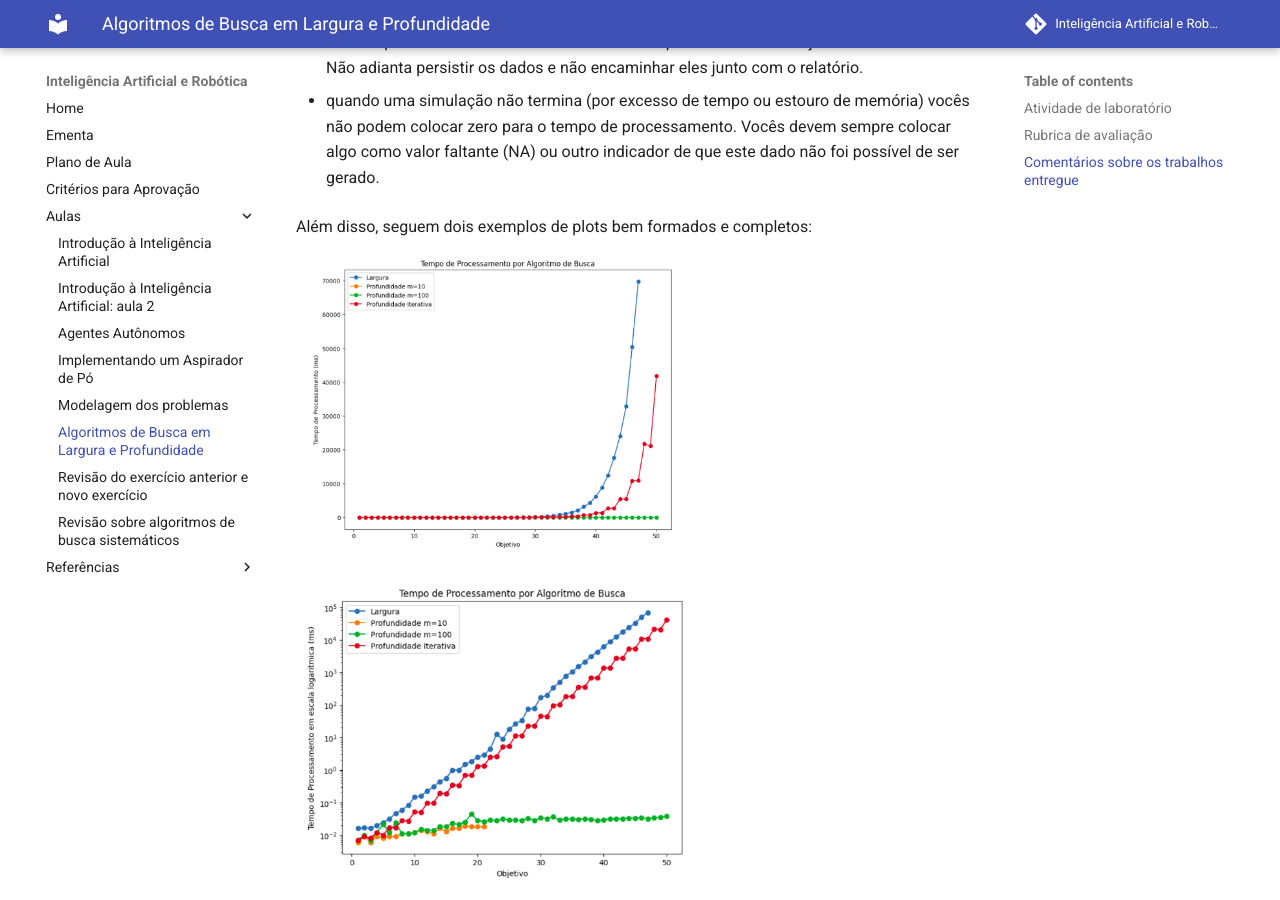
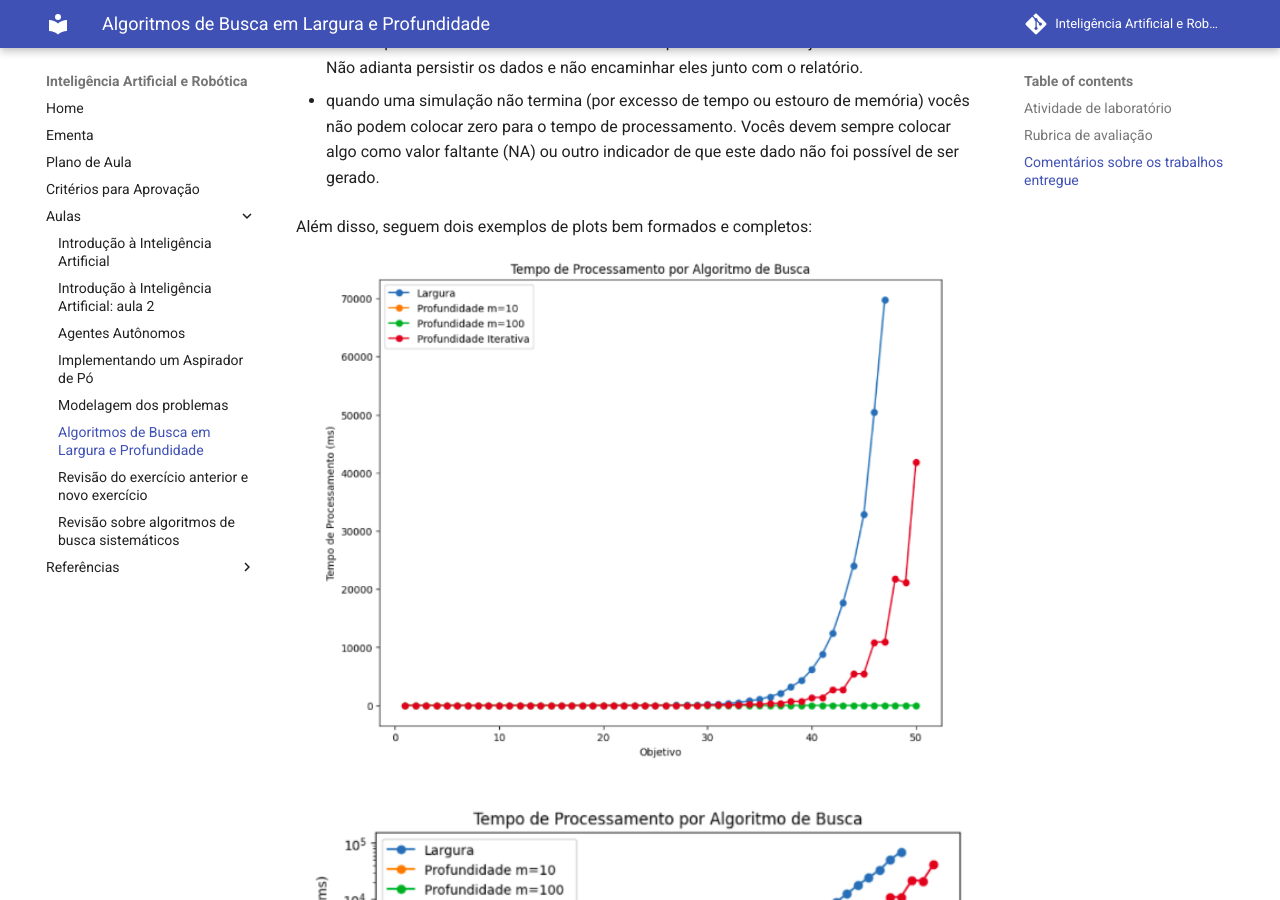
Before and after one commit to Insper/ia_bcc, an MkDocs documentation site: the page built from docs/aulas/04_x_buscas/index.md, in a window 1280 px wide and 900 px high, scrolled down 4085 px. Built offline with MkDocs 1.6.1 and Material for MkDocs 9.7.7, drawn with Linux system fonts in a browser that asks for light colours; nearby versions of some CDN libraries; emoji names are drawn with the system emoji font; comment, search, counter and statistics services are not loaded.

Commit message:
pre aula 08

```diff
--- a/docs/aulas/04_x_buscas/index.md
+++ b/docs/aulas/04_x_buscas/index.md
@@ -138,8 +138,8 @@ Depois de avaliar os trabalhos entregues por vocês, gostaria de fazer os seguin
 
 Além disso, seguem dois exemplos de plots bem formados e completos:
 
-<img src="figuras/esdras_convencional.png" width="400" height="300">
+<img src="figuras/esdras_convencional.png" width="800" height="600">
 
-<img src="figuras/esdras_log.png" width="400" height="300">
+<img src="figuras/esdras_log.png" width="800" height="600">
 
 Estes dois *plots* sumarizam muito os experimentos feitos. Principalmente o *plot* com escala logaritmica. Nele é possível perceber a diferença de tempo de processamento e também quando os algoritmos param de responder.
```
